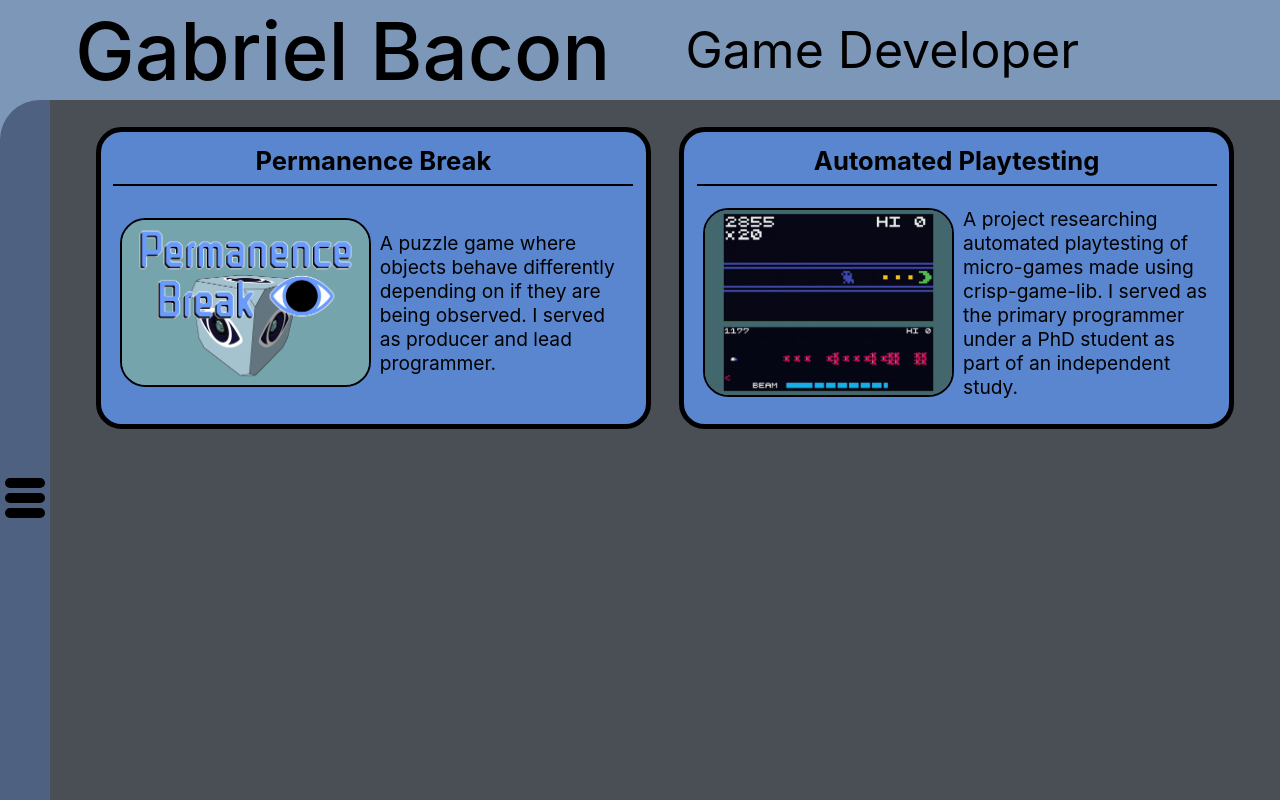
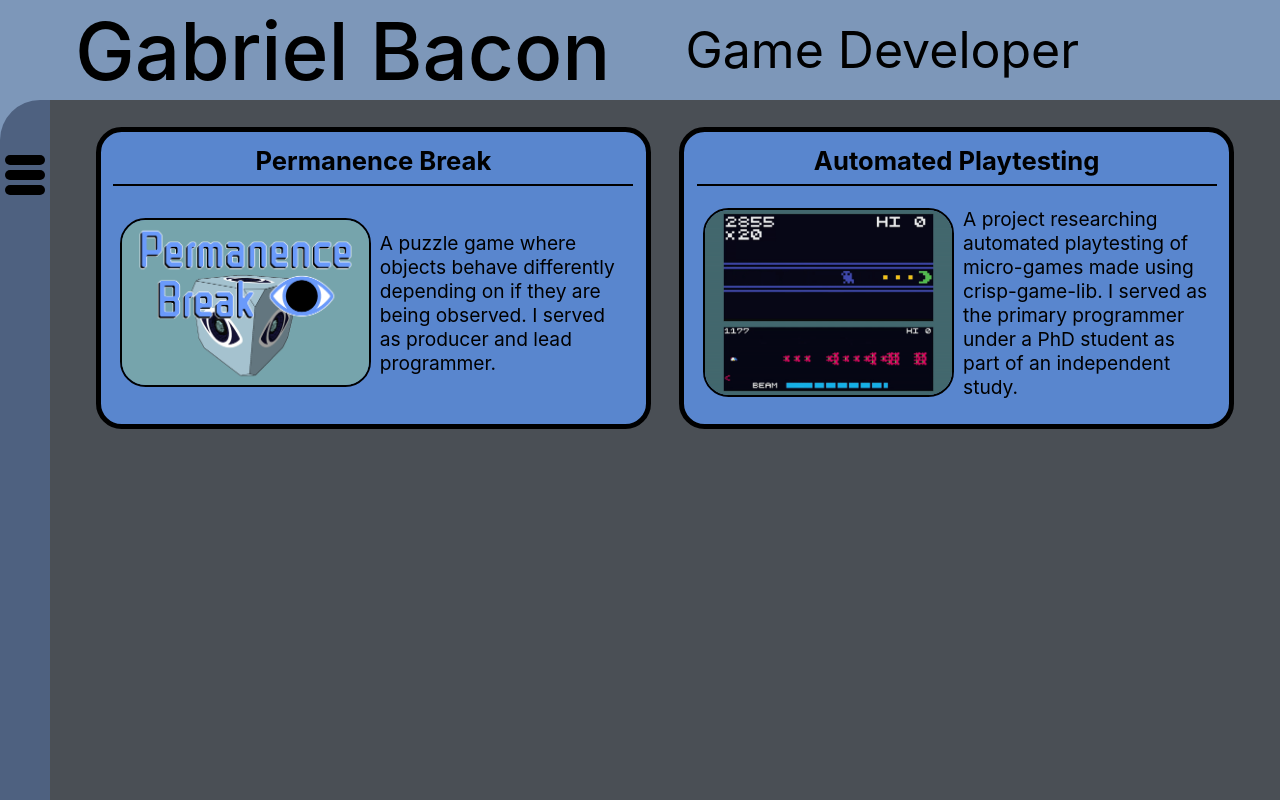
Before and after one commit to TurkeuBacon/portfolio, a React (Create React App) app: page /#/projects in a window 1280 px wide. Built offline with nearby package versions, Linux system fonts and the light colour scheme.

Commit message:
Update SideNav.css

```diff
--- a/src/components/SideNav/SideNav.css
+++ b/src/components/SideNav/SideNav.css
@@ -13,6 +13,7 @@
 .SideNav-tab {
     width: 50px;
     height: 100%;
+    padding: 50px 0px 0px 0px;
     border-radius: 0px 0px 40px 0px;
     padding: 50px 0px 0px 0px;
     top: 0px;
@@ -20,7 +21,6 @@
     z-index: inherit;
     position: absolute;
     background-color: var(--secondary_light);
-    align-content: center;
 }
 .SideNav-tab-swoop {
     width: 100%;
```
